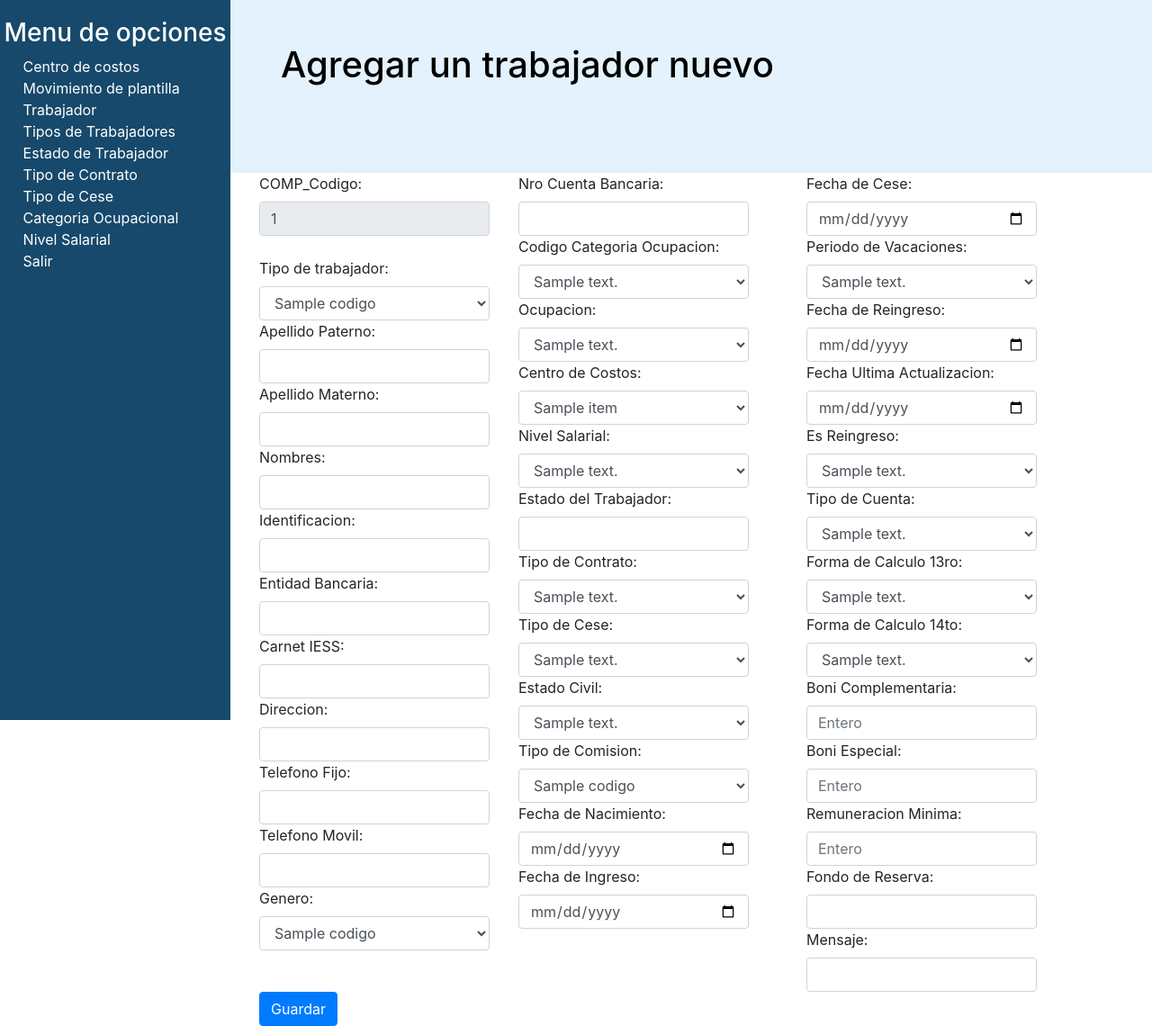
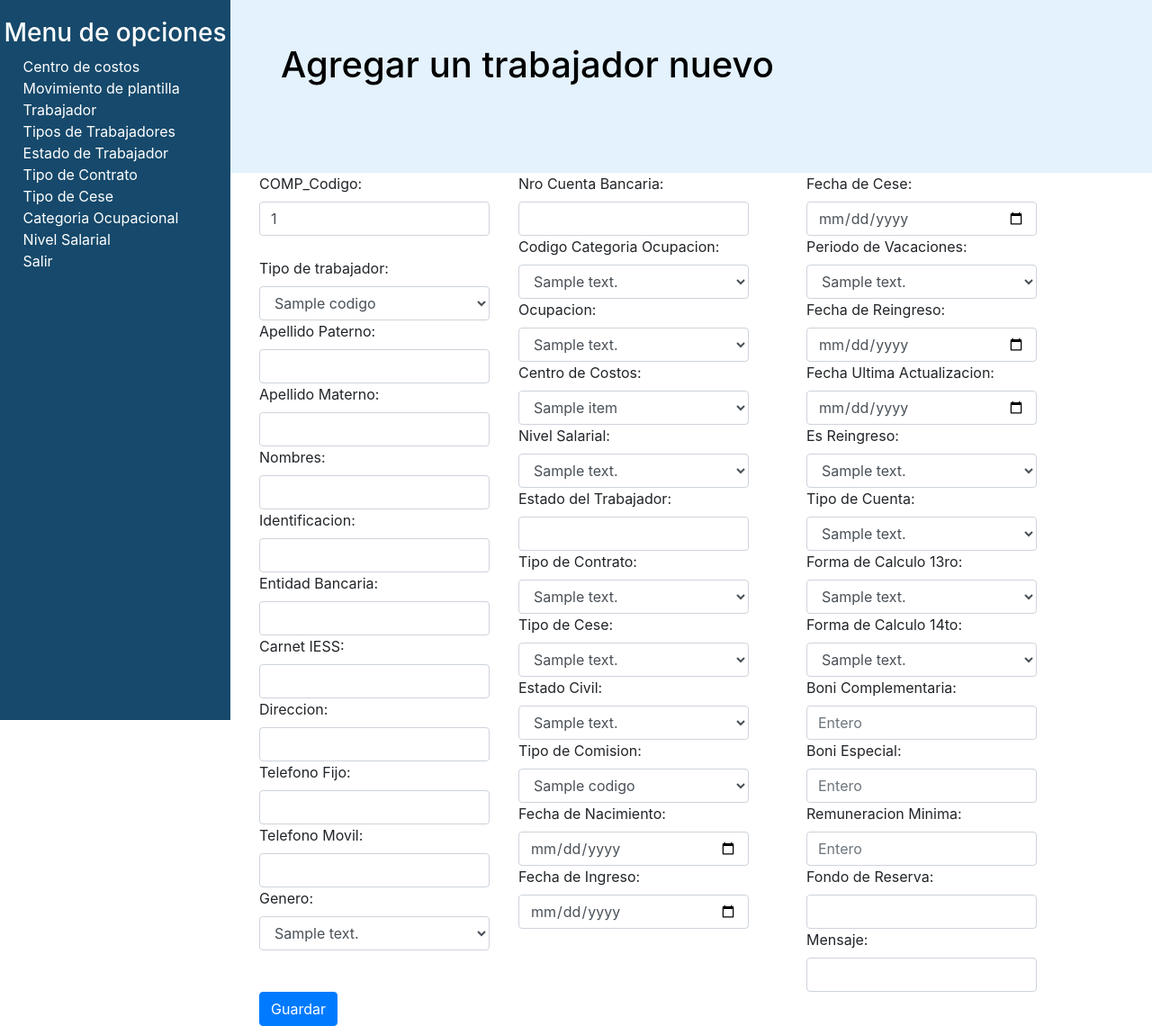
Before and after one commit to JossueJativa/ModeladoDeSoftware, a Django app: page /PagTrabajadoresCreate/1 in a window 1280 px wide; the page is wider, and only the part inside the window is pictured. Shown: that part at 90% size. Run offline with Django 4.2, Linux system fonts and the light colour scheme; tables that the repository leaves empty hold one stand-in row (values such as "Sample post"); a database or web service that is not in the repository returns one stand-in record (values such as "Sample title"); data that the repository does not hold is empty; some libraries are stand-ins or nearby versions.

Commit message:
Arreglos de informacion y return

```diff
--- a/RecursosHumanos/CentroCostos/templates/agregarTrabajador.html
+++ b/RecursosHumanos/CentroCostos/templates/agregarTrabajador.html
@@ -14,7 +14,7 @@
             {% csrf_token %}
                 <div class="box1">
                     <label id="COMP_Codigo" name="COMP_Codigo">COMP_Codigo:</label>
-                    <input type="text" class="form-control" id="COMP_Codigo" name="COMP_Codigo" value="{{id}}" disabled></br>
+                    <input type="text" class="form-control" id="COMP_Codigo" name="COMP_Codigo" value="{{id}}"></br>
                     <label id="Tipo_trabajador" name="Tipo_trabajador">Tipo de trabajador:</label>
                     <select class="form-control" id="Tipo_trabajador" name="Tipo_trabajador">
                         {% for tipo in dataTipoTrabajador %}
@@ -42,7 +42,7 @@
                     <label id="Genero" name="Genero">Genero:</label>
                     <select class="form-control" id="Genero" name="Genero">
                         {% for genero in dataGenero %}
-                            <option value="{{genero.id}}">{{genero.Codigo}}</option>
+                            <option value="{{genero.id}}">{{genero.Descripcion}}</option>
                         {% endfor %}
                     </select>
                 </div>
--- a/RecursosHumanos/CentroCostos/templates/centrocostos.html
+++ b/RecursosHumanos/CentroCostos/templates/centrocostos.html
@@ -39,7 +39,7 @@
                         {% csrf_token %}
                         <td>
                             <button type="submit" class="btn btn-danger">Eliminar<img src="https://i.ibb.co/JmRz9Kh/delete-2-svgrepo-com.png" height="25px" width="25px"/></button>
-                            <a class="btn btn-success" href="{%url 'editCentroCostos' datos.Codigo%}">Editar<img src="https://i.ibb.co/yS3QgtW/edit-svgrepo-com.png" height="25px" width="25px"/></a>
+                            <button class="btn btn-success" href="{%url 'editCentroCostos' datos.Codigo%}">Editar<img src="https://i.ibb.co/yS3QgtW/edit-svgrepo-com.png" height="25px" width="25px"/></button>
                         </td>
                     </form>
                 </tr>
--- a/RecursosHumanos/CentroCostos/views.py
+++ b/RecursosHumanos/CentroCostos/views.py
@@ -449,9 +449,6 @@ def PagTrabajadoresCreate (request, id):
     })
 
 def trabajadoresPost(request):
-    url = requests.get("http://apiservicios.ecuasolmovsa.com:3009/api/Varios/TrabajadorSelect?sucursal="+COMP_Codigo)
-    data = url.json()
-
     ##Buscar codigo categoria ocupacional
     url15 = requests.get("http://apiservicios.ecuasolmovsa.com:3009/api/Varios/CategoriaOcupacional")
     dataCategoriaOcupacional = url15.json()
@@ -471,6 +468,10 @@ def trabajadoresPost(request):
     ##Buscar forma calculo 13
     url13 = requests.get("http://apiservicios.ecuasolmovsa.com:3009/api/Varios/DecimoTerceroDecimoCuarto")
     dataDecimoTerceroDecimoCuarto = url13.json()
+
+    ##Buscar genero el codigo
+    url3 = requests.get("http://apiservicios.ecuasolmovsa.com:3009/api/Varios/Genero")
+    dataGenero = url3.json()
 
     if request.method == "POST":
         COMP_Codigo = request.POST['COMP_Codigo']
@@ -511,7 +512,8 @@ def trabajadoresPost(request):
         Fondo_Reserva = request.POST['Fondo_Reserva']
         Mensaje = request.POST['Mensaje']
 
-
+        url = requests.get("http://apiservicios.ecuasolmovsa.com:3009/api/Varios/TrabajadorSelect?sucursal="+COMP_Codigo)
+        data = url.json()
 
         for i in dataCategoriaOcupacional:
             if i['Descripcion'] == Codigo_Categoria_Ocupacion:
@@ -527,9 +529,8 @@ def trabajadoresPost(request):
                 PeriododeVacaciones = i['Codigo']
 
 
-
         for i in dataCentroCostos:
-            if i['Descripcion'] == Centro_Costos:
+            if i['NombreCentroCostos'] == Centro_Costos:
                 Centro_Costos = i['Codigo']
 
         for i in dataDecimoTerceroDecimoCuarto:
@@ -540,6 +541,10 @@ def trabajadoresPost(request):
         for i in dataDecimoTerceroDecimoCuarto:
             if i['Descripcion'] == FormaCalculo14to:
                 FormaCalculo14to = i['Codigo']
+
+        for i in dataGenero:
+            if i['Descripcion'] == Genero:
+                Genero = i['Codigo']
 
         requests.post("http://apiservicios.ecuasolmovsa.com:3009/api/Varios/TrabajadorInsert?COMP_Codigo="+COMP_Codigo+
                       "&Tipo_trabajador="+Tipo_trabajador+"&Apellido_Paterno="+Apellido_Paterno+"&Apellido_Materno="+
@@ -560,7 +565,7 @@ def trabajadoresPost(request):
 
         return render(request, 'infoTrabajador.html',{
             'data': data,
-            'id': id,
+            'id': COMP_Codigo,
         })
 
 def trabajadoresupdate (request, id, id2):
```
